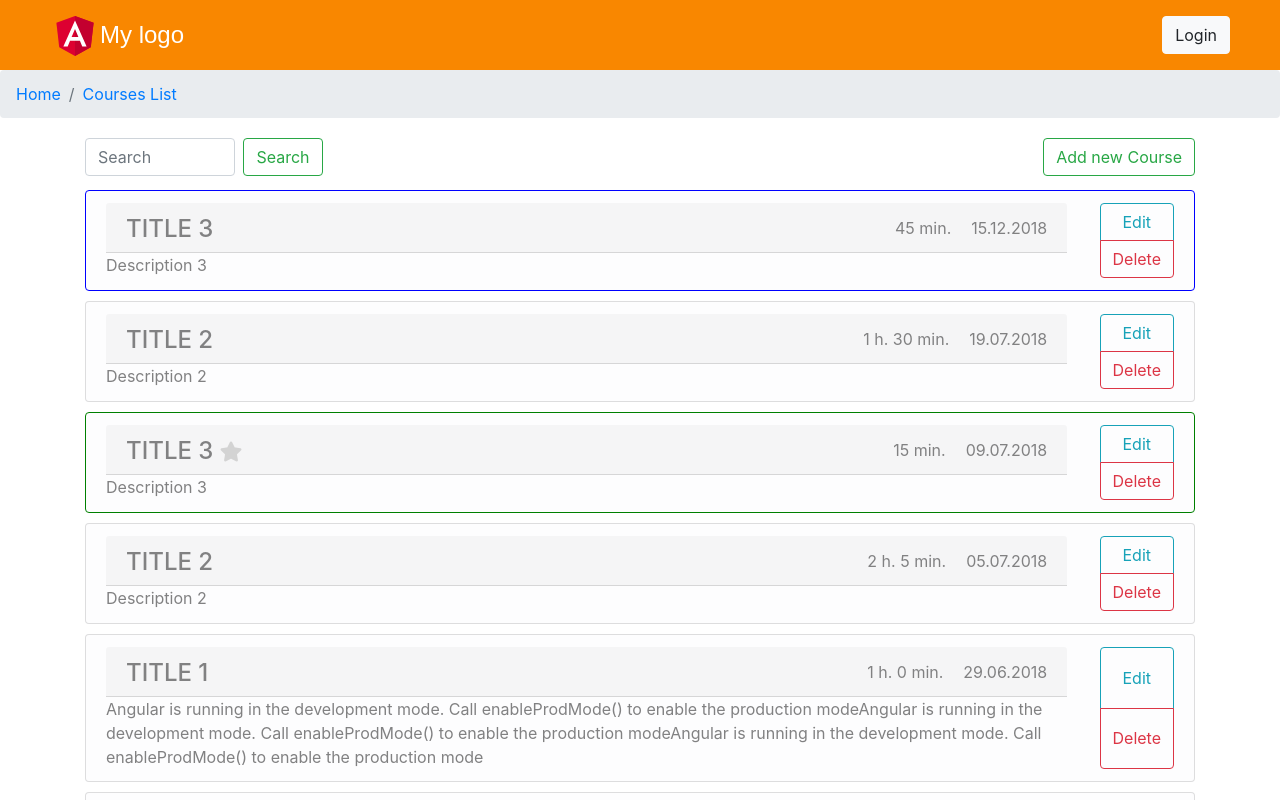
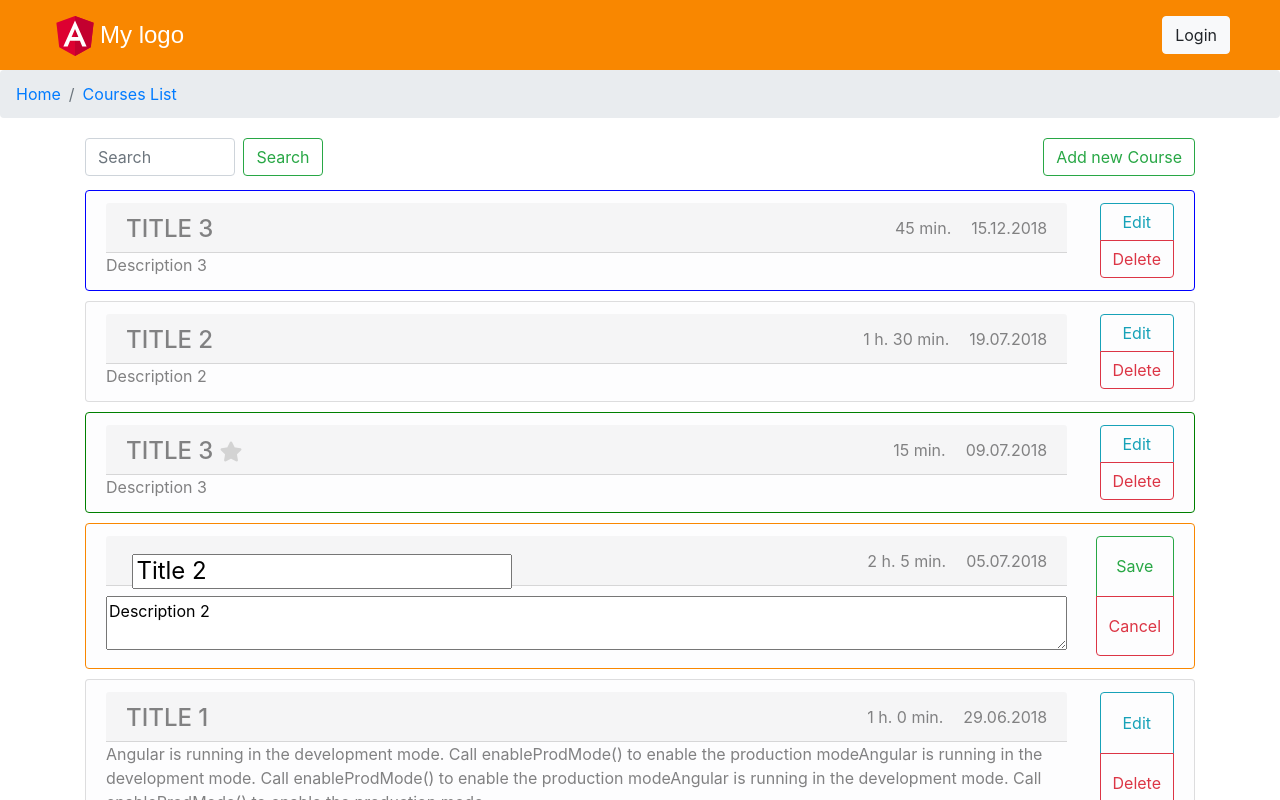
Before and after one commit to Sambl4/Angular_2018Q2, an Angular app: page /coursesList in a window 1280 px wide. Shown: the top 800 px of the page. Built offline with nearby package versions, Linux system fonts and the light colour scheme.

Commit message:
(feat): implement methods of list service.

```diff
--- a/src/app/list/list-item/list-item.component.css
+++ b/src/app/list/list-item/list-item.component.css
@@ -38,3 +38,23 @@
 .my-rate {
   color: gold;
 }
+
+.editMode {
+  border: 1px solid #f98700;
+}
+
+.textarea {
+  margin-top: 10px;
+  min-block-size: 30px;
+  min-inline-size: 100%;
+}
+
+label {
+  display: inline-block;
+  text-align: right;
+  width: 20%;
+}
+
+input {
+    margin: .4rem;
+}
--- a/src/app/list/list-item/list-item.component.html
+++ b/src/app/list/list-item/list-item.component.html
@@ -1,4 +1,4 @@
-<div class="list-group-item list-group-item-action list-group-item-light card-section"
+<div *ngIf="!listItem.editMode" class="list-group-item list-group-item-action list-group-item-light card-section"
     [appBorderHighlighter]="listItem.date">
   <div class="card-main-section">
     <div class="card-header">
@@ -18,7 +18,37 @@
     <div class='card-description' >{{listItem.description}}</div>
   </div>
   <section class="card-control-section btn-group-vertical">
-    <button class="btn btn-outline-info">Edit</button>
+    <button (click)="editItem(listItem)" class="btn btn-outline-info">Edit</button>
     <button (click)="deleteItem(listItem.id)" class="btn btn-outline-danger">Delete</button>
   </section>
 </div>
+
+<div *ngIf="listItem.editMode" class="list-group-item list-group-item-action list-group-item-light card-section editMode">
+  <div class="card-main-section">
+    <div class="card-header">
+      <h4 class="card-title">
+        <input class=""
+              placeholder="Put the title"
+              [(ngModel)]="listItem.title"
+              required="">
+      </h4>
+      <section class="card-header-info">
+        <div>{{listItem.duration | durationFormat: listItem.duration}}</div>
+        <div *ngIf="listItem.date">{{listItem.date | date: 'dd.MM.yyyy'}}</div>
+        <input *ngIf="!listItem.date" type="date" [ngModel]="listItem.date"
+       value="{{listItem.date | date:'yyyy-MM-dd'}}" (ngModelChange)="listItem.date=$event">
+      </section>
+    </div>
+    <div class='card-description' >
+      <textarea class="textarea"
+          placeholder="Put the release date"
+          [(ngModel)]="listItem.description"
+          required="">
+      </textarea>
+    </div>
+  </div>
+  <section class="card-control-section btn-group-vertical">
+    <button (click)="saveItem(listItem)" class="btn btn-outline-success">Save</button>
+    <button (click)="editItem(listItem)" class="btn btn-outline-danger">Cancel</button>
+  </section>
+</div>
--- a/src/app/list/list-item/list-item.component.ts
+++ b/src/app/list/list-item/list-item.component.ts
@@ -11,6 +11,7 @@ import { ListItem } from '../../model/list-item.model';
 export class ListItemComponent implements OnInit {
   @Input() public listItem: ListItem;
   @Output() deleteItemById: EventEmitter<number> = new EventEmitter<number>();
+  @Output() updateItem: EventEmitter<ListItem> = new EventEmitter<ListItem>();
 
   public isMyRate = false; // will be received from user service
   constructor() { }
@@ -21,4 +22,12 @@ export class ListItemComponent implements OnInit {
   deleteItem(id: number) {
     this.deleteItemById.emit(id);
   }
+
+  saveItem(item: ListItem) {
+    this.updateItem.emit(item);
+  }
+
+  editItem(item: ListItem) {
+    return item.editMode = !item.editMode;
+  }
 }
--- a/src/app/list/list.service.ts
+++ b/src/app/list/list.service.ts
@@ -1,4 +1,6 @@
 import { Injectable } from '@angular/core';
+
+import * as _ from 'lodash';
 
 import { ListItem } from '../model/list-item.model';
 
@@ -9,21 +11,24 @@ const originalListItems:  ListItem[] = [
     duration: 67,
     date: new Date('05.15.2018'),
     description: 'Description 1',
-    rate: true
+    rate: true,
+    editMode: false,
   }, {
     id: 2,
     title: 'Title 2',
     duration: 90,
     date: new Date(),
     description: 'Description 2',
-    rate: false
+    rate: false,
+    editMode: false,
   }, {
     id: 3,
     title: 'Title 3',
     duration: 15,
     date: new Date('07.09.2018'),
     description: 'Description 3',
-    rate: true
+    rate: true,
+    editMode: false,
   }, {
     id: 4,
     title: 'Title 1',
@@ -32,21 +37,24 @@ const originalListItems:  ListItem[] = [
     description: 'Angular is running in the development mode. Call enableProdMode() to enable the production mode' +
                   'Angular is running in the development mode. Call enableProdMode() to enable the production mode' +
                   'Angular is running in the development mode. Call enableProdMode() to enable the production mode',
-    rate: false
+    rate: false,
+    editMode: false,
   }, {
     id: 5,
     title: 'Title 2',
     duration: 125,
     date: new Date('07.05.2018'),
     description: 'Description 2',
-    rate: false
+    rate: false,
+    editMode: true,
   }, {
     id: 6,
     title: 'Title 3',
     duration: 45,
     date: new Date('12.15.2018'),
     description: 'Description 3',
-    rate: false
+    rate: false,
+    editMode: false,
   }
 ];
 
@@ -71,4 +79,27 @@ export class ListService {
   public setRenderingItems(arr: ListItem[]): void {
     renderingListItems = arr;
   }
+
+  public createListItem(newItem: ListItem) {
+    originalListItems.push(newItem);
+  }
+
+  public updateItem(item: ListItem) {
+    let updatedItem: ListItem = this.getListItemById(item.id);
+
+    console.log('before   ', updatedItem);
+    // updatedItem.title = item.title;
+    // updatedItem.description = item.description;
+    // ip
+    updatedItem = item;
+    console.log('after   ', updatedItem);
+  }
+
+  public removeListItemById() {
+
+  }
+
+  private getListItemById(id: number) {
+    return _.find(originalListItems, {id: id})
+  }
 }
--- a/src/app/list/list/list.component.html
+++ b/src/app/list/list/list.component.html
@@ -1,13 +1,14 @@
 <div>
     <div class="searchbar">
       <app-searchbar (filteredArray)="filteredArray($event)"></app-searchbar>
-      <button class="btn btn-outline-success my-1">Add new Course</button>
+      <button (click)="addNewCourse()" class="btn btn-outline-success my-1">Add new Course</button>
     </div>
   <div *ngIf="listItems.length">
     <app-list-item
           *ngFor="let item of (listItems | orderBycreationDate)"
           [listItem]="item"
           (deleteItemById)="deleteItemById($event)"
+          (updateItem)="updateItem($event)"
           >
     </app-list-item>
     <button
--- a/src/app/list/list/list.component.ts
+++ b/src/app/list/list/list.component.ts
@@ -27,6 +27,14 @@ export class ListComponent implements OnInit {
     console.log(id);
   }
 
+  updateItem(item: ListItem) {
+    this.listService.updateItem(item);
+  }
+
+  addNewCourse() {
+
+  }
+
   loadMore() {
     console.log('load more items');
   }
--- a/src/app/model/list-item.model.ts
+++ b/src/app/model/list-item.model.ts
@@ -5,4 +5,5 @@ export interface ListItem {
   date: object;
   description: string;
   rate: boolean;
+  editMode: boolean;
 }
```
